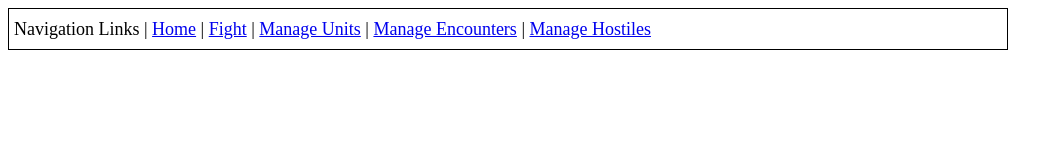
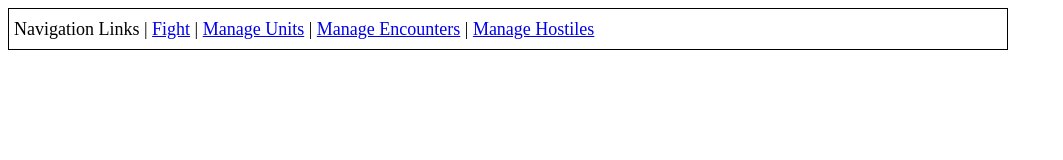
Before and after one commit to mwiegant/avarrocka, a website: page public/index.html in a window 1280 px wide. Shown: the whole page, without its empty margins (0-1063 px from the left). Drawn offline with nearby package versions, Linux system fonts and the light colour scheme.

Commit message:
remove link to home

```diff
--- a/public/index.html
+++ b/public/index.html
@@ -16,7 +16,6 @@
 
   <div class="nav-sidebar">
     <p class="nav-text">Navigation Links |
-      <a href="#!/">Home</a> |
       <a href="#!/encounters">Fight</a> |
       <a href="#!/manage-units">Manage Units</a> |
       <a href="#!/manage-encounters">Manage Encounters</a> |
```
